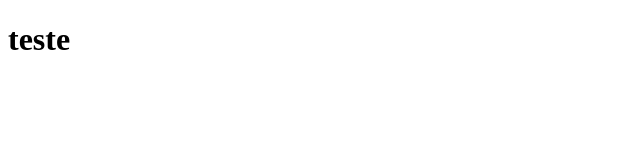
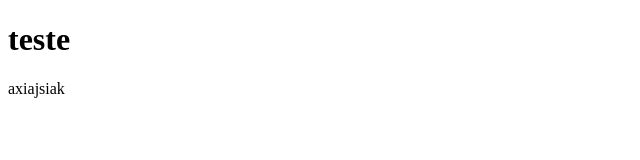
Before and after one commit to leonardogiagio/modulogit, a plain HTML site: page index.html in a window 1280 px wide. Shown: the full height of the page, 0-640 px from the left. Drawn offline with Linux system fonts and the light colour scheme.

Commit message:
nova funcionalidade X

```diff
--- a/index.html
+++ b/index.html
@@ -7,5 +7,6 @@
 </head>
 <body>
     <h1>teste</h1>
+    axiajsiak
 </body>
 </html>
```
Also changed, not shown: 1 other file.
